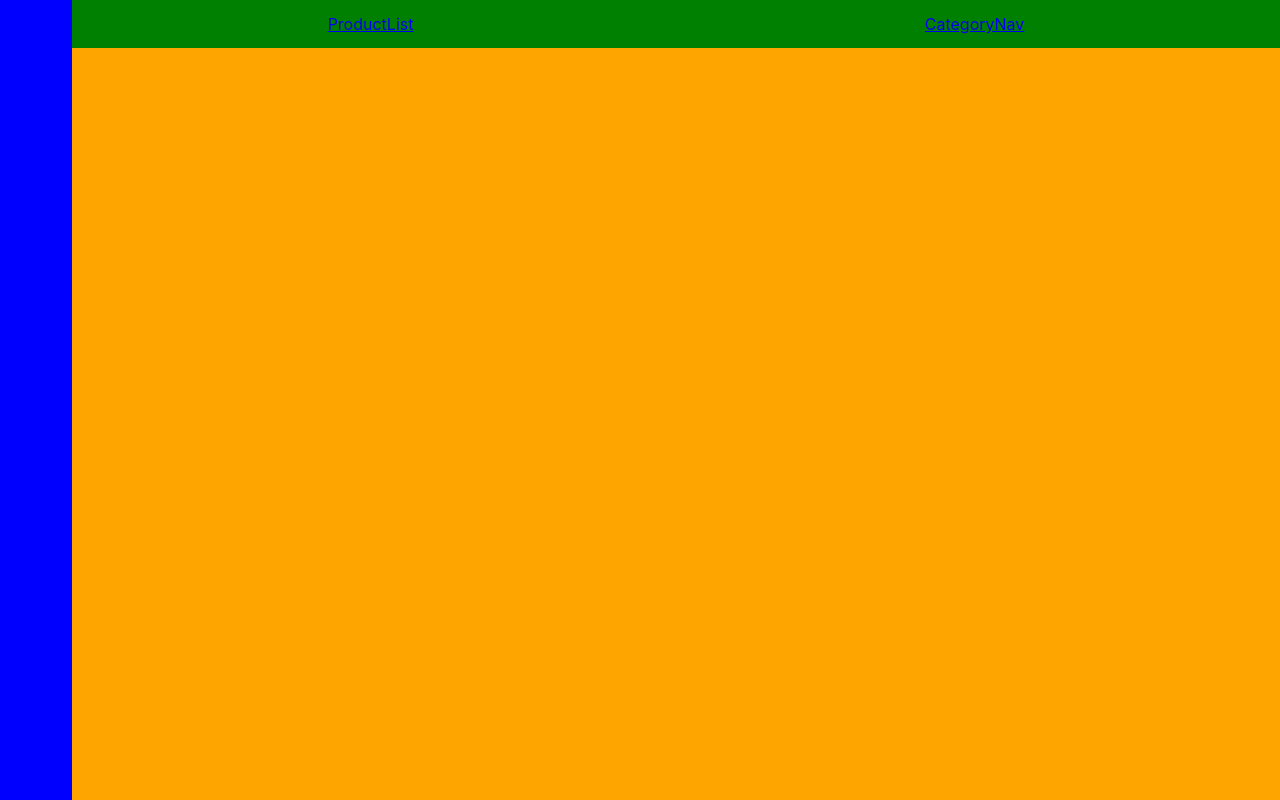
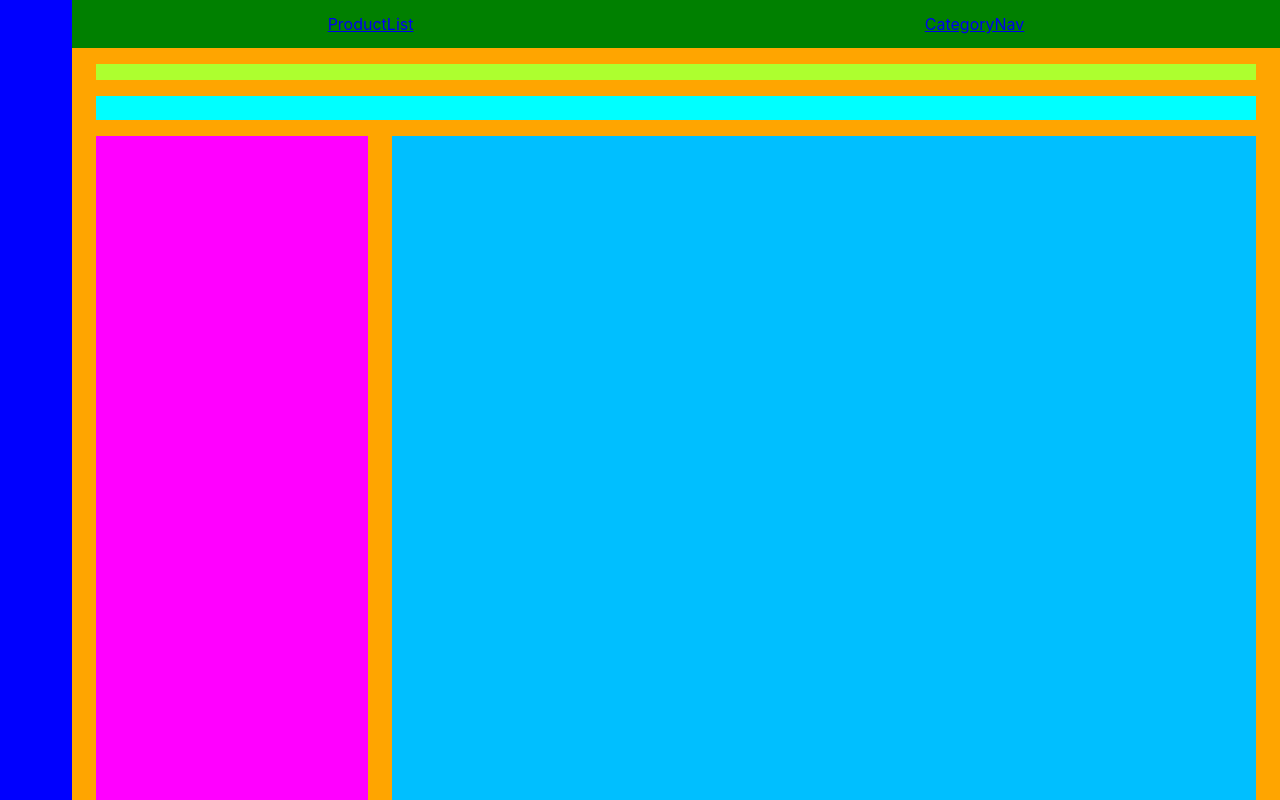
Before and after one commit to dimitrisafendras/proof, a React (Create React App) app: page / in a window 1280 px wide. Shown: the top 800 px of the page. Built offline with nearby package versions, Linux system fonts and the light colour scheme.

Commit message:
refactor

```diff
--- a/src/components/adaptive/appLayout/AppLayout.css
+++ b/src/components/adaptive/appLayout/AppLayout.css
@@ -1,6 +1,5 @@
 .AppLayout {
-    height: 100vh;
-    width: 100vw;
+    min-height: 100vh;
     display: grid;
     grid-template-columns: 72px auto;
     grid-template-rows: 48px auto;
--- a/src/components/adaptive/productListLayout/ProductListLayout.css
+++ b/src/components/adaptive/productListLayout/ProductListLayout.css
@@ -1,5 +1,36 @@
 .ProductListLayout {
+    padding: 16px 24px 0;
+
     grid-area: main;
     background-color: orange;
     display: grid;
+    grid-template-columns: repeat(4, 1fr);
+    grid-template-rows: 16px 24px auto;
+    column-gap: 24px;
+    row-gap: 16px;
+
+    grid-template-areas:
+            "breadcrumb breadcrumb breadcrumb breadcrumb"
+            "title title title title"
+            "filters products products products";
 }
+
+.Breadcrumb {
+    background-color: greenyellow;
+    grid-area: breadcrumb;
+}
+
+.Title {
+    background-color: aqua;
+    grid-area: title;
+}
+
+.Filters {
+    background-color: magenta;
+    grid-area: filters;
+}
+
+.Products {
+    background-color: deepskyblue;
+    grid-area: products;
+}
--- a/src/components/adaptive/productListLayout/ProductListLayout.jsx
+++ b/src/components/adaptive/productListLayout/ProductListLayout.jsx
@@ -4,6 +4,12 @@ import './ProductListLayout.css';
 export const ProductListLayout = ({}) => {
 	return (
 		<div className='ProductListLayout'>
+			<div className='Breadcrumb'></div>
+			<div className='Title'></div>
+			<div className='Filters'>
+				<div style={{height: '1000px'}}></div>
+			</div>
+			<div className='Products'></div>
 		</div>
 	);
 };
```
